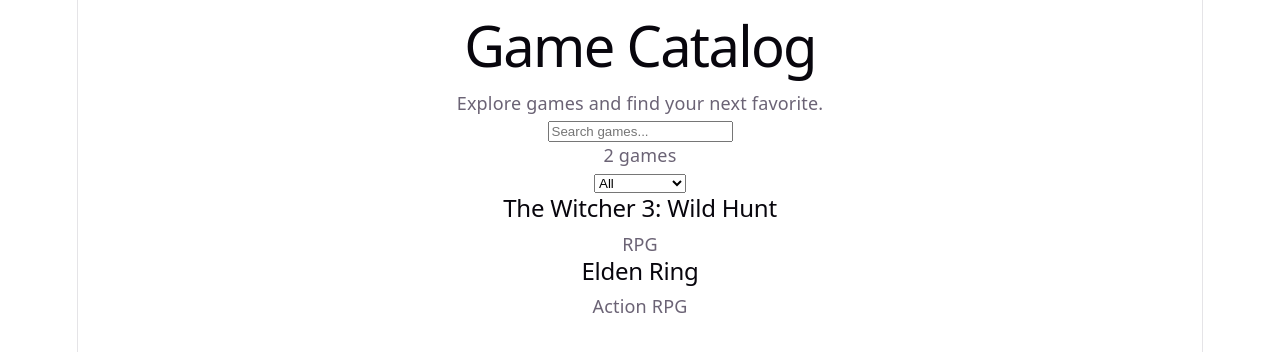
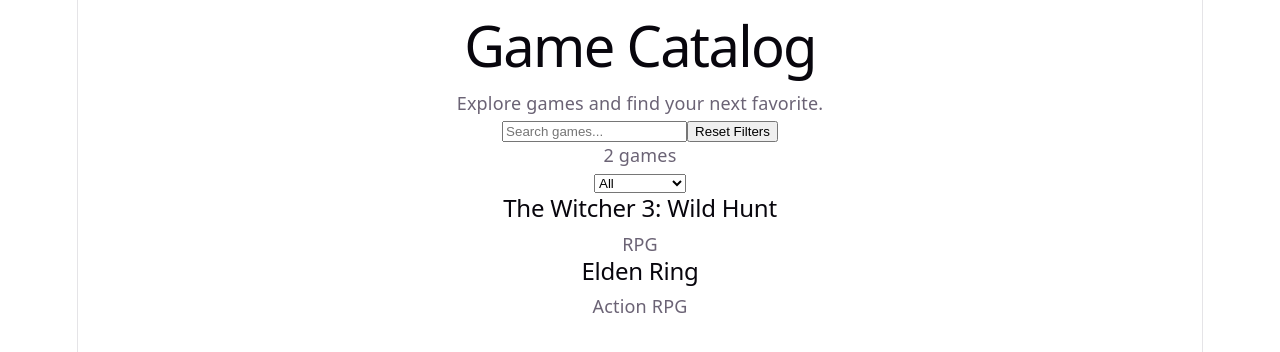
Before and after one commit to jacoblynndecker/game-library, a React (Vite) app: page / in a window 1280 px wide. Shown: the top 352 px of the page. Built offline with nearby package versions, Linux system fonts and the light colour scheme.

Commit message:
Add filter reset functionality

```diff
--- a/src/App.jsx
+++ b/src/App.jsx
@@ -30,6 +30,11 @@
     return matchesSearch && matchesGenre;
   });
 
+  function resetFilters() {
+    setSearchTerm("");
+    setSelectedGenre("All");
+  }
+
   return (
 
     <main>
@@ -40,11 +45,15 @@
       <SearchBar
         searchTerm={searchTerm}
         onSearchChange={setSearchTerm}
+        onResetFilters={resetFilters}
       />
 
       <p>{filteredGames.length} games</p>
 
-      <select onChange={(event) => setSelectedGenre(event.target.value)}>
+      <select
+        value={selectedGenre}
+        onChange={(event) => setSelectedGenre(event.target.value)}>
+
         {genres.map((genre) =>
           <option key={genre} value={genre}>
             {genre}
--- a/src/components/SearchBar.jsx
+++ b/src/components/SearchBar.jsx
@@ -1,11 +1,18 @@
-function SearchBar({ searchTerm, onSearchChange }) {
+function SearchBar({ searchTerm, onSearchChange, onResetFilters }) {
+
     return (
+        <>
             <input
                 type="text"
                 placeholder="Search games..."
                 value={searchTerm}
                 onChange={(event) => onSearchChange(event.target.value)}
             />
+
+            <button onClick={onResetFilters}>
+                Reset Filters
+            </button>
+        </>
     );
 }
 
```
Lines whose indentation alone changed are shown as unchanged.
